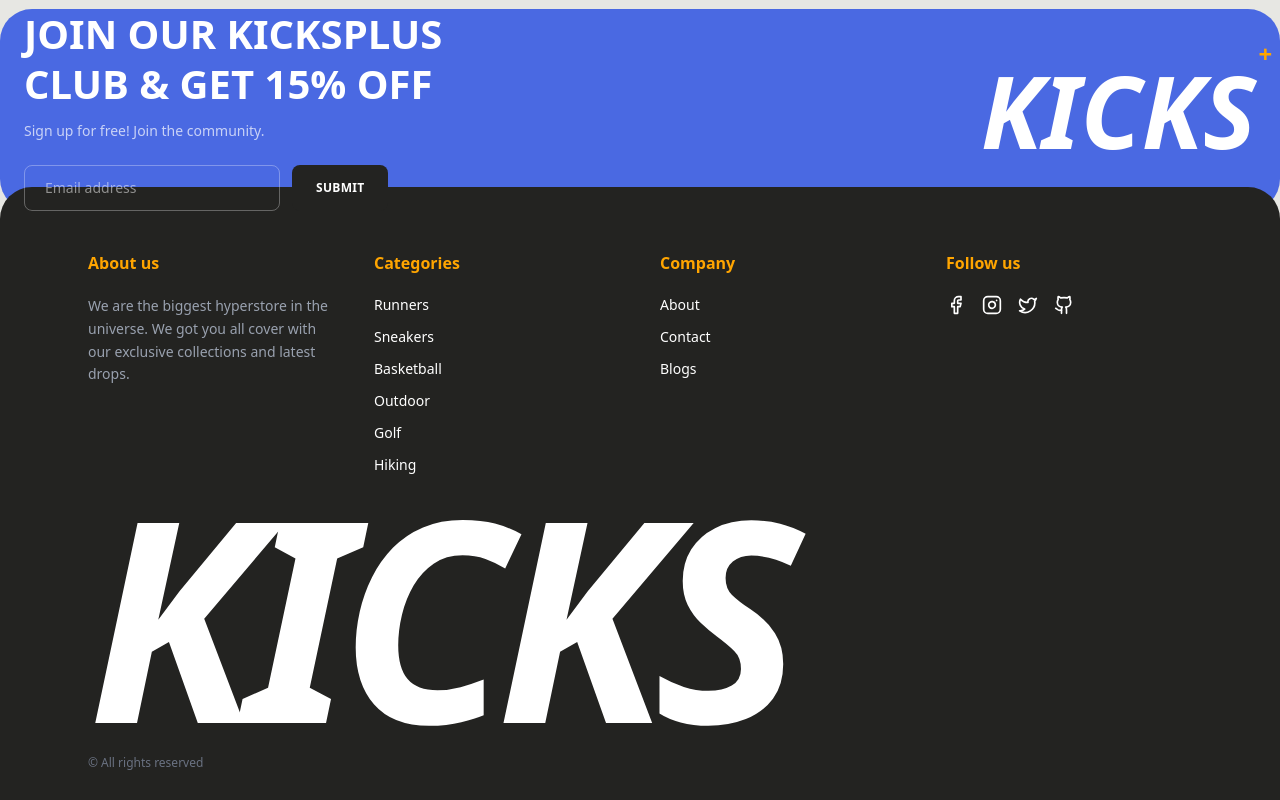
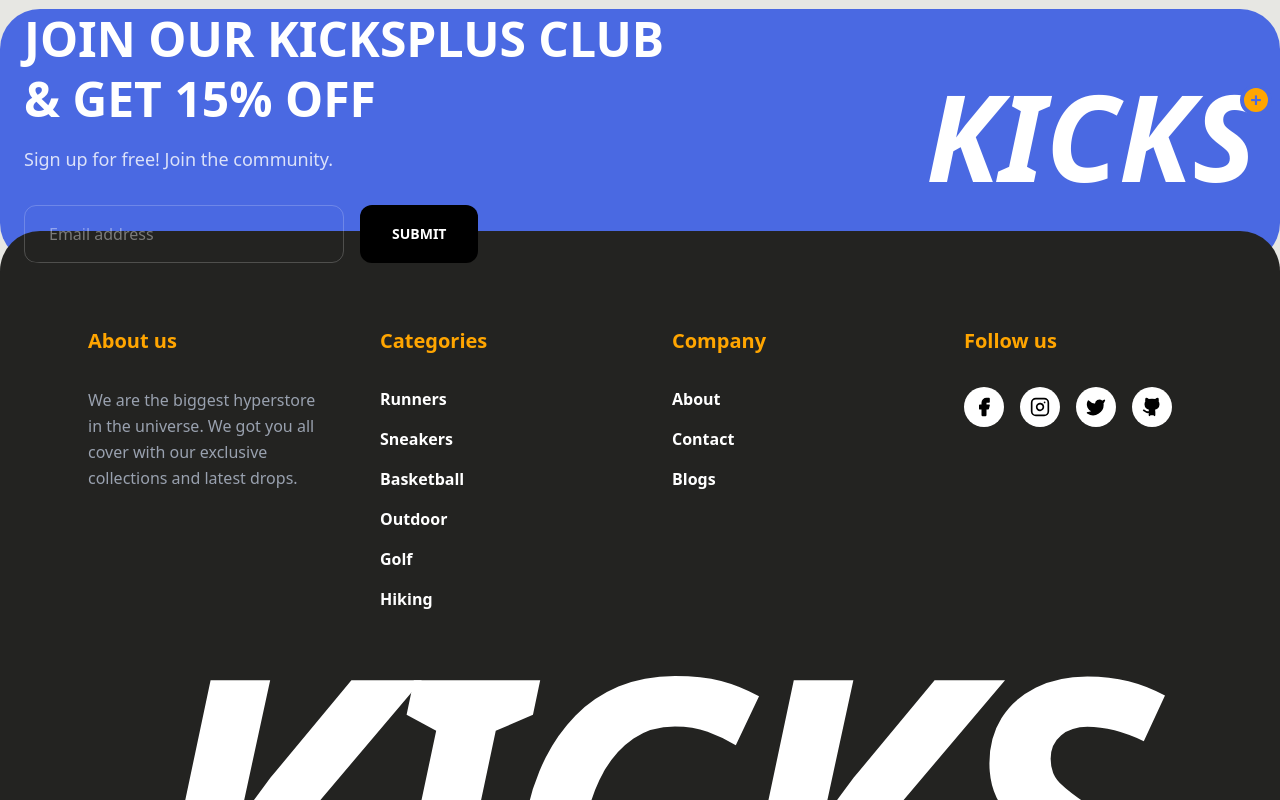
Before and after one commit to abu-abdullah22/zavi-soft-task, a Next.js app: page /cart in a window 1280 px wide. Shown: the part 600-1400 px from the top of the page. Built offline with nearby package versions, Linux system fonts and the light colour scheme.

Commit message:
style: final high-fidelity footer refinement - exact Figma match

```diff
--- a/src/components/layout/Footer.tsx
+++ b/src/components/layout/Footer.tsx
@@ -5,53 +5,58 @@ const Footer = () => {
   return (
     <footer className="mt-12">
       {/* Join Club Section */}
-      <div className="bg-primary py-12 px-8 lg:px-16 rounded-[32px] container-custom mb-0 overflow-hidden relative">
-        <div className="flex flex-col lg:flex-row justify-between items-start lg:items-center gap-8">
+      <div className="bg-primary py-12 px-8 lg:px-16 rounded-[40px] container-custom mb-0 overflow-hidden relative">
+        <div className="flex flex-col lg:flex-row justify-between items-start lg:items-center gap-8 relative z-10">
           {/* Left: Text + Form */}
-          <div className="max-w-lg z-10">
-            <h2 className="text-3xl lg:text-[40px] font-black text-white leading-tight mb-3 uppercase">
+          <div className="max-w-2xl">
+            <h2 className="text-3xl lg:text-5xl font-black text-white leading-tight mb-4 uppercase">
               Join our KicksPlus Club & get 15% off
             </h2>
-            <p className="text-white/70 text-sm mb-6">
+            <p className="text-white/80 text-lg mb-8">
               Sign up for free! Join the community.
             </p>
-            <div className="flex gap-3">
+            <div className="flex flex-col sm:flex-row gap-4">
               <input
                 type="email"
                 placeholder="Email address"
-                className="px-5 py-3 bg-transparent border border-white/30 rounded-lg text-white placeholder:text-white/50 focus:outline-none focus:ring-2 focus:ring-accent w-64 text-sm"
+                className="px-6 py-4 bg-transparent border border-white/20 rounded-xl text-white placeholder:text-white/40 focus:outline-none focus:ring-2 focus:ring-accent w-full sm:w-80 text-base"
               />
-              <button className="bg-foreground text-white px-6 py-3 rounded-lg font-bold uppercase text-xs hover:bg-black transition-colors tracking-wide">
+              <button className="bg-black text-white px-8 py-4 rounded-xl font-bold uppercase text-sm hover:bg-gray-900 transition-colors">
                 Submit
               </button>
             </div>
           </div>
 
           {/* Right: Large KICKS Logo */}
-          <div className="hidden lg:block z-10">
-            <span className="text-[100px] font-black uppercase italic text-white leading-none relative">
-              KICKS<span className="text-accent text-2xl absolute -top-1 -right-4">+</span>
-            </span>
+          <div className="hidden lg:block">
+            <div className="relative">
+              <span className="text-[120px] font-black uppercase italic text-white leading-none">
+                KICKS
+              </span>
+              <div className="absolute top-2 -right-4 w-8 h-8 bg-accent rounded-full flex items-center justify-center border-4 border-primary">
+                <span className="text-primary font-black text-xl leading-none">+</span>
+              </div>
+            </div>
           </div>
         </div>
       </div>
 
       {/* Main Footer Content */}
-      <div className="bg-foreground text-white pt-16 pb-8 px-8 lg:px-16 rounded-t-[32px] -mt-6 relative z-0">
-        <div className="container-custom grid grid-cols-1 md:grid-cols-2 lg:grid-cols-4 gap-10 mb-16 pt-4">
+      <div className="bg-[#232321] text-white pt-24 pb-8 px-8 lg:px-16 rounded-[40px] -mt-8 relative z-0">
+        <div className="container-custom grid grid-cols-1 md:grid-cols-2 lg:grid-cols-4 gap-16 mb-24">
 
           {/* About Us */}
           <div>
-            <h3 className="text-accent text-base font-bold mb-5">About us</h3>
-            <p className="text-gray-400 leading-relaxed text-sm">
+            <h3 className="text-accent text-xl font-bold mb-8">About us</h3>
+            <p className="text-gray-400 leading-relaxed text-base">
               We are the biggest hyperstore in the universe. We got you all cover with our exclusive collections and latest drops.
             </p>
           </div>
 
           {/* Categories */}
           <div>
-            <h3 className="text-accent text-base font-bold mb-5">Categories</h3>
-            <ul className="space-y-3 text-white text-sm font-medium">
+            <h3 className="text-accent text-xl font-bold mb-8">Categories</h3>
+            <ul className="space-y-4 text-white text-base font-semibold">
               <li><Link href="/runners" className="hover:text-accent transition-colors">Runners</Link></li>
               <li><Link href="/sneakers" className="hover:text-accent transition-colors">Sneakers</Link></li>
               <li><Link href="/basketball" className="hover:text-accent transition-colors">Basketball</Link></li>
@@ -63,8 +68,8 @@ const Footer = () => {
 
           {/* Company */}
           <div>
-            <h3 className="text-accent text-base font-bold mb-5">Company</h3>
-            <ul className="space-y-3 text-white text-sm font-medium">
+            <h3 className="text-accent text-xl font-bold mb-8">Company</h3>
+            <ul className="space-y-4 text-white text-base font-semibold">
               <li><Link href="/about" className="hover:text-accent transition-colors">About</Link></li>
               <li><Link href="/contact" className="hover:text-accent transition-colors">Contact</Link></li>
               <li><Link href="/blogs" className="hover:text-accent transition-colors">Blogs</Link></li>
@@ -73,26 +78,30 @@ const Footer = () => {
 
           {/* Follow Us */}
           <div>
-            <h3 className="text-accent text-base font-bold mb-5">Follow us</h3>
+            <h3 className="text-accent text-xl font-bold mb-8">Follow us</h3>
             <div className="flex gap-4">
-              <Link href="#" className="hover:text-accent transition-colors"><Facebook size={20} /></Link>
-              <Link href="#" className="hover:text-accent transition-colors"><Instagram size={20} /></Link>
-              <Link href="#" className="hover:text-accent transition-colors"><Twitter size={20} /></Link>
-              <Link href="#" className="hover:text-accent transition-colors"><Tiktok size={20} /></Link>
+              <Link href="#" className="w-10 h-10 rounded-full bg-white flex items-center justify-center text-black hover:bg-accent transition-colors"><Facebook size={20} fill="currentColor" /></Link>
+              <Link href="#" className="w-10 h-10 rounded-full bg-white flex items-center justify-center text-black hover:bg-accent transition-colors"><Instagram size={20} /></Link>
+              <Link href="#" className="w-10 h-10 rounded-full bg-white flex items-center justify-center text-black hover:bg-accent transition-colors"><Twitter size={20} fill="currentColor" /></Link>
+              <Link href="#" className="w-10 h-10 rounded-full bg-white flex items-center justify-center text-black hover:bg-accent transition-colors"><Tiktok size={20} fill="currentColor" /></Link>
             </div>
           </div>
 
         </div>
 
         {/* Large KICKS Bottom Text */}
-        <div className="container-custom overflow-hidden">
-             <span className="text-[120px] md:text-[200px] lg:text-[280px] font-black uppercase italic leading-none text-white block w-full tracking-tighter">
+        <div className="container-custom px-0 mb-8 select-none">
+             <span className="text-[120px] md:text-[240px] lg:text-[400px] font-black uppercase italic leading-none text-white block w-full text-center tracking-tighter opacity-100">
                  KICKS
              </span>
         </div>
 
-        <div className="container-custom pt-4">
-             <p className="text-gray-500 text-xs">© All rights reserved</p>
+        <div className="container-custom pt-8 border-t border-white/10 flex justify-between items-center text-gray-500 text-sm">
+             <p>© All rights reserved</p>
+             <div className="flex gap-6">
+                <span>Terms of Service</span>
+                <span>Privacy Policy</span>
+             </div>
         </div>
       </div>
     </footer>
```
